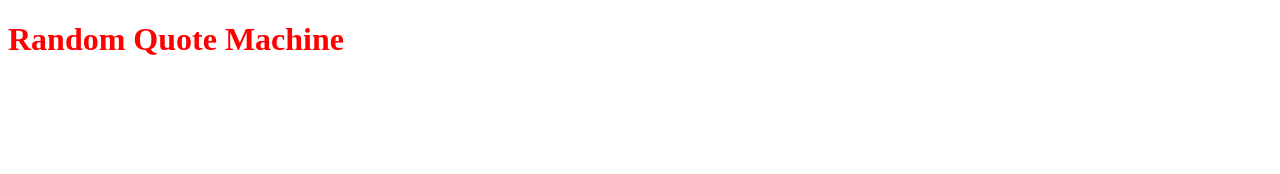
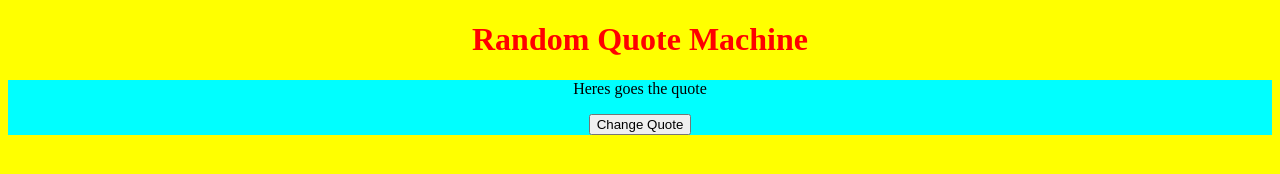
Before and after one commit to civaca/Random-Quote-Machine, a plain HTML site: page index.html in a window 1280 px wide. Drawn offline with Linux system fonts and the light colour scheme.

Commit message:
Litle change

```diff
--- a/index.html
+++ b/index.html
@@ -8,6 +8,14 @@
         <title>Random Quote Machine</title>
     </head>
     <body>
-        <h1>Random Quote Machine</h1>
+        <header>
+            <h1>Random Quote Machine</h1>
+        </header>
+        <main>
+            <div id="quote">
+                <p>Heres goes the quote</p>
+                <button>Change Quote</button>
+            </div>
+        </main>
     </body>
 </html>
--- a/styles.css
+++ b/styles.css
@@ -1,3 +1,12 @@
 h1 {
     color:red;
+    text-align: center;
 }
+body{
+    background-color:yellow !important;
+}
+#quote{
+    background-color: aqua;
+    margin: auto;
+    text-align: center;
+}
```
